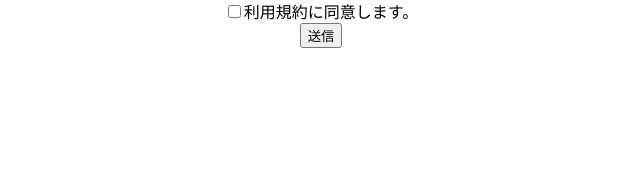
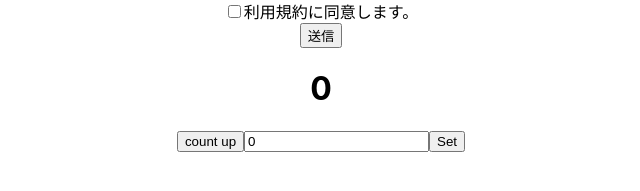
Before and after one commit to senna-lang/react-test-demo, a React (Create React App) app: page / in a window 1280 px wide. Shown: the part 543-734 px from the top of the page, without its empty margins (319-959 px from the left). Built offline with nearby package versions, Linux system fonts and the light colour scheme.

Commit message:
インタラクションテスト

```diff
--- a/src/App.tsx
+++ b/src/App.tsx
@@ -2,6 +2,7 @@
 import logo from './logo.svg';
 import './App.css';
 import Contact from './components/contact/Contact';
+import Counter from './components/counter/Counter';
 
 function App() {
   return (
@@ -20,7 +21,8 @@
           Learn React
         </a>
       </header> */}
-      <Contact/>
+      <Contact />
+      <Counter />
     </div>
   );
 }
--- /dev/null
+++ b/src/components/counter/Counter.tsx
@@ -0,0 +1,21 @@
+import React, { useState } from 'react';
+
+const Counter = () => {
+  const [count, setCount] = useState(0);
+  const [amount, setAmount] = useState(0);
+  return (
+    <div>
+      <h1>{count}</h1>
+      <button onClick={() => setCount(count + 1)}>count up</button>
+      <input
+        type="number"
+        name="amount"
+        value={amount}
+        onChange={e => setAmount(parseInt(e.target.value))}
+      />
+      <button onClick={() => setCount(amount)}>Set</button>
+    </div>
+  );
+};
+
+export default Counter;
```
Also changed, not shown: 1 other file (tests, documents, lock files or other folders).
